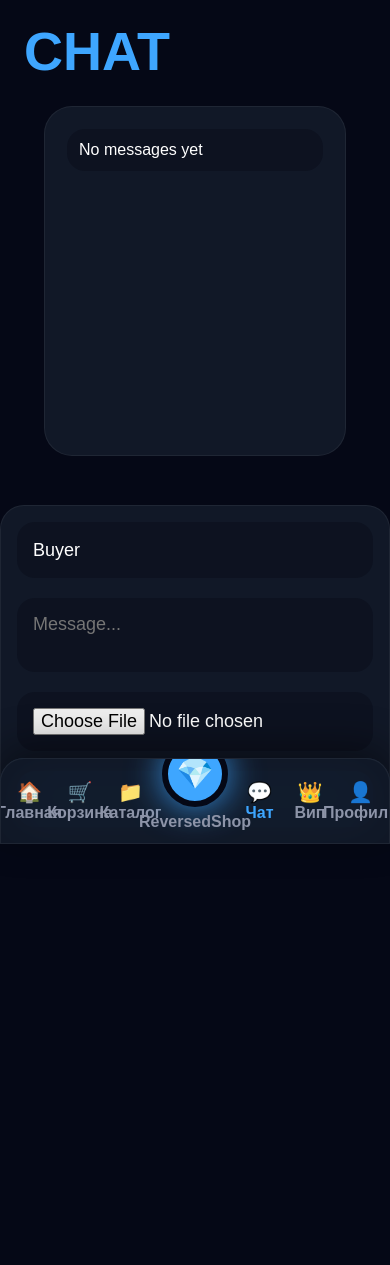
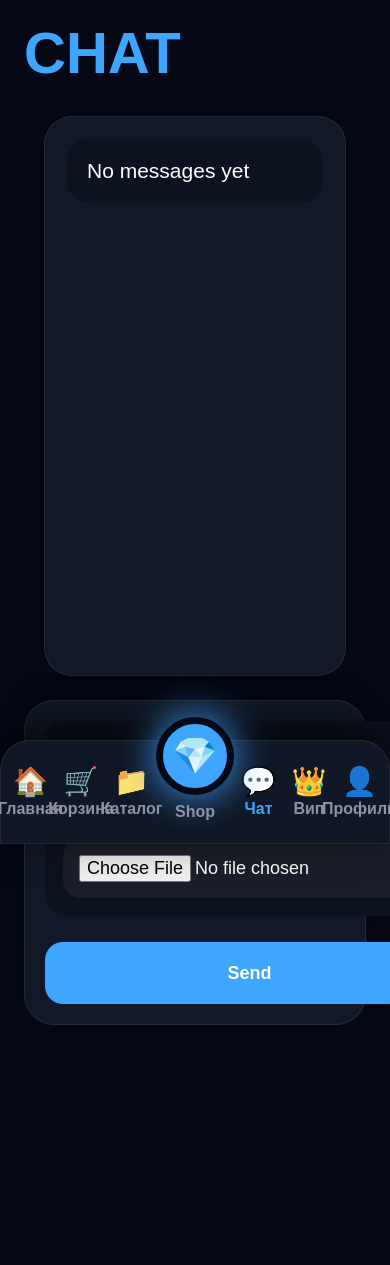
Before and after one commit to garabavladimir985-create/reversedmarket, a Flask app: page /chat/1 in a window 390 px wide. Shown: the top 1265 px of the page. Before the commit the page ends 844 px from the top, so only its background shows below. Run offline with Flask 3, Linux system fonts and the light colour scheme; some libraries are stand-ins or nearby versions.

Commit message:
fix chat mobile layout

```diff
--- a/backend/templates/chat.html
+++ b/backend/templates/chat.html
@@ -15,39 +15,45 @@ background:#050816;
 color:white;
 font-family:Arial;
 margin:0;
-padding-bottom:125px;
+padding-bottom:150px;
+overflow-x:hidden;
 }
 
-.old-bottom-nav,
 .bottom-nav,
-.navbar{
+.navbar,
+.old-bottom-nav{
 display:none!important;
 }
 
 .chat-page{
-padding:18px;
+padding:26px;
+padding-bottom:160px;
+box-sizing:border-box;
 }
 
-.chat-header h1{
+.chat-title{
+font-size:62px;
+font-weight:900;
 color:#3ea6ff;
-font-size:42px;
-margin-bottom:24px;
+margin-bottom:34px;
+line-height:1;
 }
 
 .chat-box{
 background:#111827;
-border-radius:24px;
-padding:18px;
-min-height:350px;
-margin-bottom:18px;
-border:1px solid rgba(255,255,255,.06);
+border-radius:30px;
+padding:22px;
+min-height:520px;
+border:1px solid rgba(255,255,255,.08);
+box-shadow:0 0 25px rgba(0,0,0,.25);
 }
 
 .message{
 background:#0d1220;
-border-radius:18px;
-padding:12px;
-margin-bottom:12px;
+border-radius:22px;
+padding:20px;
+margin-bottom:14px;
+font-size:22px;
 }
 
 .message strong{
@@ -56,81 +62,91 @@ color:#3ea6ff;
 
 .message img{
 width:100%;
-max-height:240px;
+max-height:260px;
 object-fit:cover;
-border-radius:14px;
-margin-top:10px;
+border-radius:18px;
+margin-top:12px;
 }
 
 .chat-form{
+position:relative;
 background:#111827;
-border-radius:24px;
-padding:16px;
-border:1px solid rgba(255,255,255,.06);
-}
-
-.chat-form input,
-.chat-form textarea{
-width:100%;
-padding:16px;
-border:none;
-border-radius:14px;
-background:#0d1220;
-color:white;
-margin-bottom:12px;
-font-size:15px;
-box-sizing:border-box;
+border-radius:30px;
+padding:20px;
+margin-top:24px;
+border:1px solid rgba(255,255,255,.08);
+box-shadow:0 0 25px rgba(0,0,0,.25);
+z-index:3;
 }
 
 .chat-form textarea{
-min-height:85px;
+width:100%;
+min-height:145px;
+padding:22px;
+border:none;
+border-radius:24px;
+background:#0d1220;
+color:white;
+font-size:22px;
+box-sizing:border-box;
 resize:none;
+outline:none;
+margin-bottom:18px;
+}
+
+.file-box{
+background:#0d1220;
+border-radius:22px;
+padding:18px;
+margin-bottom:18px;
+font-size:18px;
 }
 
 .chat-form button{
 width:100%;
-height:54px;
+height:62px;
 border:none;
-border-radius:16px;
+border-radius:22px;
 background:#3ea6ff;
 color:white;
-font-size:18px;
-font-weight:800;
+font-size:22px;
+font-weight:900;
 }
 
 .premium-bottom-nav{
 position:fixed!important;
+left:0!important;
+right:0!important;
 bottom:0!important;
-left:0!important;
-transform:none!important;
 width:100%!important;
-max-width:100%!important;
-height:86px!important;
-background:rgba(17,24,39,.97)!important;
-backdrop-filter:blur(20px)!important;
-border-radius:24px 24px 0 0!important;
+height:104px!important;
+background:rgba(17,24,39,.98)!important;
+backdrop-filter:blur(24px)!important;
+border-radius:30px 30px 0 0!important;
 display:flex!important;
 align-items:center!important;
 justify-content:space-evenly!important;
-padding:4px 2px!important;
-z-index:999999!important;
-box-shadow:0 -10px 40px rgba(0,0,0,.45)!important;
-border:1px solid rgba(255,255,255,.06)!important;
-overflow:hidden!important;
+padding:6px 4px!important;
+z-index:9999999!important;
+box-shadow:0 -12px 45px rgba(0,0,0,.75)!important;
+border:1px solid rgba(255,255,255,.08)!important;
 box-sizing:border-box!important;
+overflow:visible!important;
 }
 
 .premium-nav-item{
+width:50px!important;
+min-width:50px!important;
 display:flex!important;
 flex-direction:column!important;
 align-items:center!important;
 justify-content:center!important;
-gap:3px!important;
 text-decoration:none!important;
 color:#8d94a8!important;
-font-size:9px!important;
-font-weight:700!important;
-min-width:40px!important;
+font-size:12px!important;
+font-weight:900!important;
+gap:5px!important;
+line-height:1!important;
 }
 
 .premium-nav-item.active{
@@ -138,36 +154,77 @@ color:#3ea6ff!important;
 }
 
 .premium-icon{
-font-size:20px!important;
+font-size:28px!important;
 line-height:1!important;
 }
 
 .premium-shop-btn{
-position:relative!important;
-margin-top:-32px!important;
+width:76px!important;
+min-width:76px!important;
+margin-top:-48px!important;
 display:flex!important;
 flex-direction:column!important;
 align-items:center!important;
+justify-content:center!important;
 text-decoration:none!important;
 color:#8d94a8!important;
-font-size:9px!important;
-font-weight:800!important;
-min-width:54px!important;
+font-size:11px!important;
+font-weight:900!important;
+gap:4px!important;
+line-height:1!important;
 }
 
 .premium-shop-circle{
-width:66px!important;
-height:66px!important;
+width:78px!important;
+height:78px!important;
 border-radius:50%!important;
 background:#3ea6ff!important;
 display:flex!important;
 align-items:center!important;
 justify-content:center!important;
-font-size:30px!important;
-color:white!important;
-border:6px solid #050816!important;
-box-shadow:0 0 35px rgba(62,166,255,.85)!important;
-margin-bottom:4px!important;
+font-size:36px!important;
+border:7px solid #050816!important;
+box-shadow:0 0 38px rgba(62,166,255,.95)!important;
+}
+
+@media(max-width:600px){
+.chat-page{
+padding:26px 20px 175px;
+}
+
+.chat-title{
+font-size:58px;
+}
+
+.chat-box{
+min-height:560px;
+padding:22px;
+}
+
+.message{
+font-size:21px;
+padding:20px;
+}
+
+.chat-form{
+margin-top:24px;
+padding:20px;
+}
+
+.chat-form textarea{
+font-size:21px;
+min-height:145px;
+}
+
+.premium-bottom-nav{
+height:104px!important;
+}
+
+.premium-shop-circle{
+width:78px!important;
+height:78px!important;
+font-size:36px!important;
+}
 }
 </style>
 </head>
@@ -176,8 +233,8 @@ margin-bottom:4px!important;
 
 <div class="chat-page">
 
-<div class="chat-header">
-<h1>CHAT</h1>
+<div class="chat-title">
+CHAT
 </div>
 
 <div class="chat-box">
@@ -203,13 +260,17 @@ No messages yet
 
 <form class="chat-form" method="POST" enctype="multipart/form-data">
 
-<input name="sender" placeholder="Your name" value="Buyer">
+<input type="hidden" name="sender" id="sender-name" value="Telegram User">
 
 <textarea name="text" placeholder="Message..."></textarea>
 
+<div class="file-box">
 <input type="file" name="image_file">
+</div>
 
-<button type="submit">Send</button>
+<button type="submit">
+Send
+</button>
 
 </form>
 
@@ -234,7 +295,7 @@ No messages yet
 
 <a href="/my-shop" class="premium-shop-btn">
 <div class="premium-shop-circle">💎</div>
-<span>ReversedShop</span>
+<span>Shop</span>
 </a>
 
 <a href="/chat/general" class="premium-nav-item active">
@@ -256,9 +317,20 @@ No messages yet
 
 <script>
 const tg = window.Telegram?.WebApp;
+
 if(tg){
-tg.ready();
-tg.expand();
+    tg.ready();
+    tg.expand();
+
+    const user = tg.initDataUnsafe?.user;
+
+    if(user){
+        const name = user.username
+            ? "@" + user.username
+            : (user.first_name || "Telegram User");
+
+        document.getElementById("sender-name").value = name;
+    }
 }
 </script>
 
```
